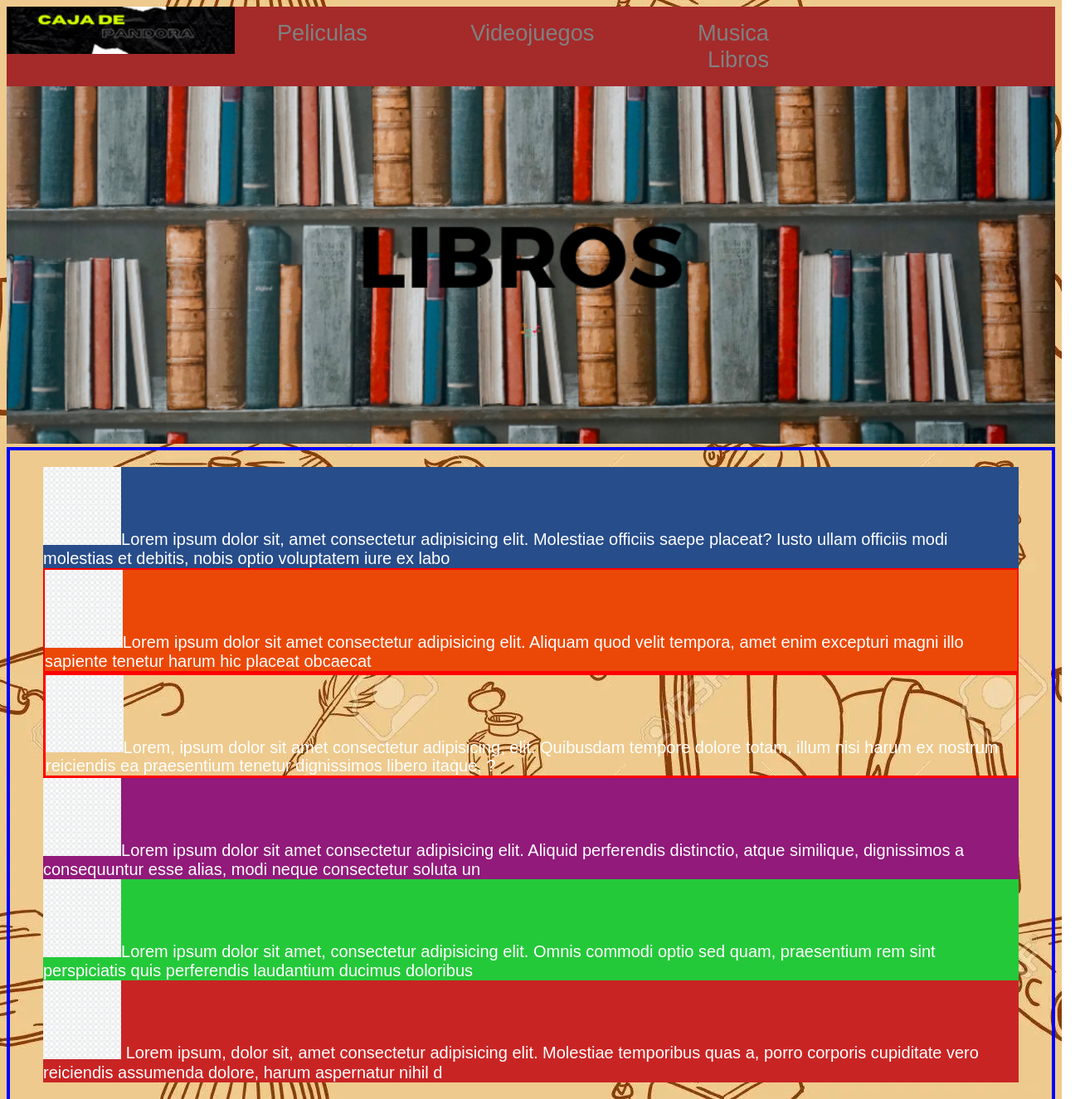
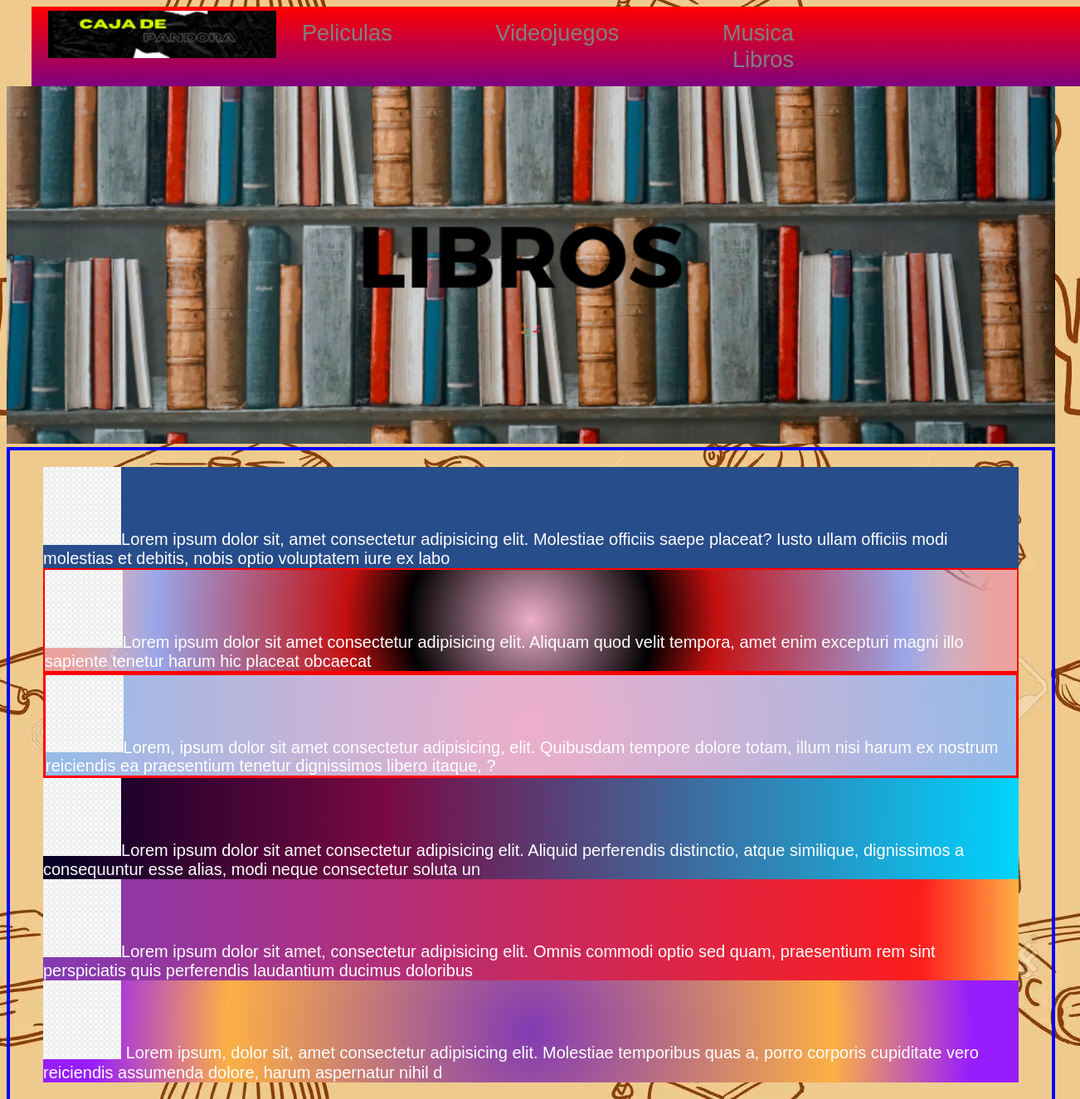
Before and after one commit to Pablogiampe/Caja-de-Criticas-Giampetruzzi, a plain HTML site: page src/Libros.html in a window 1280 px wide. Shown: the top 1325 px of the page at 83% size, 1302 px wide, since content can reach past the window. Drawn offline with Linux system fonts and the light colour scheme.

Commit message:
subida de animaciones y gradientes

```diff
--- a/css/Style.css
+++ b/css/Style.css
@@ -9,14 +9,31 @@ background-size: cover}
 .html__peliculas{background-image: url(../img/fondopeliculas.png);}
 
 *{color:white;font-family: 'Smooch Sans', sans-serif;}
-header nav{background-color:rgba(252,3, 140, 1);
+header nav{background: linear-gradient(red, purple);
 padding-right:20rem;
 justify-content:space-between;
 display:inline-flex;
 text-align: right;
+cursor: pointer;
+transform: translate(30px);}
+
+@keyframes animatediv {
+  0% { top: 0; }
+  50% { top: 100px; left: 20px; }
+  50% { top: 10px; }
+  100% { top: 0; }
 }
 
-header nav:hover{background-color: rgba(252,3, 140, 0.75);}
+@keyframes animateimg{0% {:100px;}25%{:200px;}
+  50% {: 300px; }
+  75% {: 200px; }
+  100% {: 100px; }}
+
+header img{animation-name: animatediv;animation-iteration-count: infinite;
+animation-timing-function: linear;
+animation-duration:4s; }
+
+header nav:hover{background-color:rgba(252,3, 140, 0.75);}
 
 .background-color{background-color: brown}
 
@@ -45,6 +62,8 @@ header nav ol li a:hover{
 font-weight: 100;color: black}
 
 
+.background{background: linear-gradient(red, purple)}
+
 .div{text-align: center;}
 
 .textcenter{text-align: center}
@@ -66,7 +85,7 @@ font-weight: 100;color: black}
 	padding: 10px 30px;
 	box-sizing: border-box;
 	border: solid 4px violet;
-	color: grey;
+	color: grey;background: linear-gradient(red, orange)
 	}
 
 .caja__articulo--p{
@@ -82,7 +101,7 @@ font-weight: 100;color: black}
 	padding: 10px 30px;
 	box-sizing: border-box;
 	border: solid 3px red;
-	color: grey;}
+	color: grey;background: radial-gradient(purple, blue)}
 
 
 .grid{display:grid auto;
@@ -97,22 +116,28 @@ grid-template-areas: "caja1"
 
 
 
-.caja1{ background-color: rgba(39, 77, 138, 1);}
+.caja1{ background-color: rgba(39, 77, 138, 1)
+}
 
-.caja2{ background-color: rgba(235, 72, 7,1);
+.caja2{ background: rgb(238,174,202);
+background: radial-gradient(circle, rgba(238,174,202,1) 0%, rgba(1,0,1,1) 25%, rgba(195,16,16,1) 38%, rgba(154,166,234,1) 77%, rgba(183,152,234,0.5396533613445378) 86%, rgba(235,162,158,1) 95%);;
 ;border:solid 2px red;}
 
-.caja3{border:solid 3px red; }
+.caja3{border:solid 3px red; background: rgb(238,174,202);
+background: radial-gradient(circle, rgba(238,174,202,1) 0%, rgba(148,187,233,1) 100%); }
 
-.caja4{background-color: rgba(145, 26, 123,1)
+.caja4{background: rgb(2,0,36);
+background: linear-gradient(90deg, rgba(2,0,36,1) 0%, rgba(121,9,67,1) 35%, rgba(0,212,255,1) 100%);
 ;
 }
 
 .caja5{
-background-color: rgba(36, 201, 58,1);
+background: rgb(131,58,180);
+background: linear-gradient(90deg, rgba(131,58,180,1) 0%, rgba(253,29,29,1) 90%, rgba(252,176,69,1) 100%);;
 }
 
-.caja6{background-color:rgba(201, 36, 36, 1);
+.caja6{background: rgb(131,58,180);
+background: radial-gradient(circle, rgba(131,58,180,1) 0%, rgba(252,176,69,1) 62%, rgba(151,29,253,1) 90%);;
 font-size:8;}
 
 
```
Also changed, not shown: index.html (+4 -4 lines).
